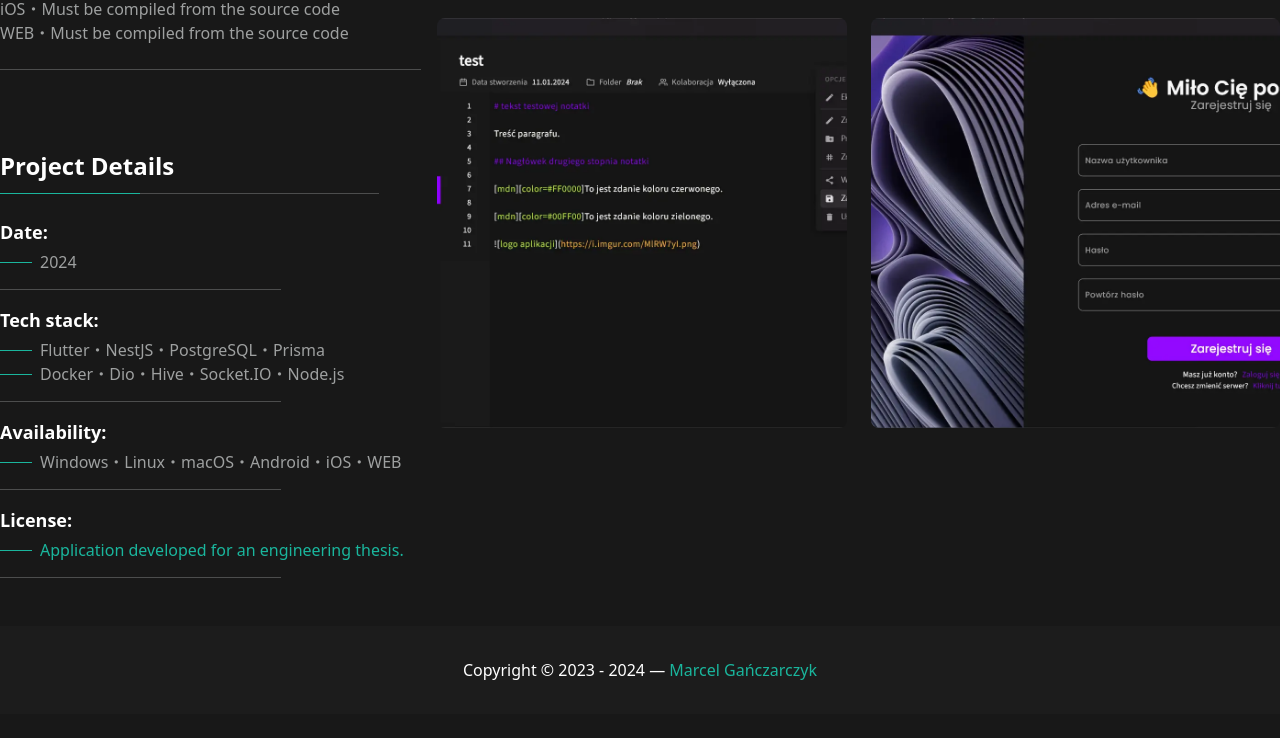
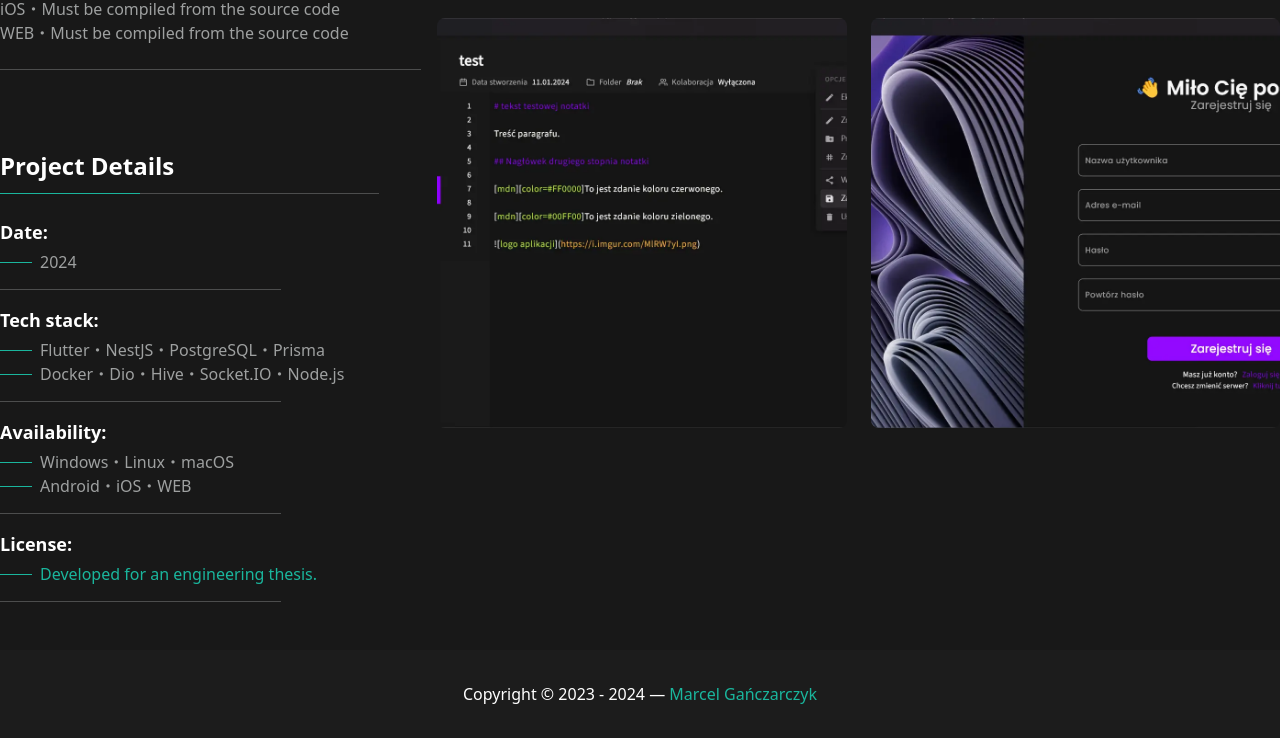
Before and after one commit to TheMultii/mganczarczyk.pl, an Astro site: page /projects/markdown-notepad in a window 1280 px wide. Shown: the part 839-1577 px from the top of the page. Before the commit the page ends 1553 px from the top, so only its background shows below. Built offline with nearby package versions, Linux system fonts and the light colour scheme; Astro itself is replaced by a stand-in of ours.

Commit message:
Splitted Markdown Notepad technologies list

```diff
--- a/src/pages/projects/markdown-notepad.astro
+++ b/src/pages/projects/markdown-notepad.astro
@@ -40,16 +40,22 @@ import MainLayout from "../../layouts/main-layout.astro";
                 </p>
                 <p class="mt-5">
                     <p class="text-[#9EA0A0]">
-                        Windows・<span>Must be compiled from the source code</span>
+                        Windows・<span
+                            >Must be compiled from the source code</span
+                        >
                     </p>
                     <p class="text-[#9EA0A0]">
-                        Linux・<span>Must be compiled from the source code</span>
+                        Linux・<span>Must be compiled from the source code</span
+                        >
                     </p>
                     <p class="text-[#9EA0A0]">
-                        macOS・<span>Must be compiled from the source code</span>
+                        macOS・<span>Must be compiled from the source code</span
+                        >
                     </p>
                     <p class="text-[#9EA0A0]">
-                        Android・<span>Must be compiled from the source code</span>
+                        Android・<span
+                            >Must be compiled from the source code</span
+                        >
                     </p>
                     <p class="text-[#9EA0A0]">
                         iOS・<span>Must be compiled from the source code</span>
@@ -93,8 +99,12 @@ import MainLayout from "../../layouts/main-layout.astro";
                     >
                         <h6 class="text-lg font-bold mb-1">Availability:</h6>
                         <span
+                            class="pl-10 block text-[#9EA0A0] relative before:absolute before:w-8 before:h-px before:top-1/2 before:left-0 before:bg-[#1ab69d]"
+                            >Windows・Linux・macOS</span
+                        >
+                        <span
                             class="pl-10 text-[#9EA0A0] relative before:absolute before:w-8 before:h-px before:top-1/2 before:left-0 before:bg-[#1ab69d]"
-                            >Windows・Linux・macOS・Android・iOS・WEB</span
+                            >Android・iOS・WEB</span
                         >
                     </div>
                     <div
@@ -104,7 +114,7 @@ import MainLayout from "../../layouts/main-layout.astro";
                         <a
                             class="transition-colors text-[#1ab69d] hover:text-[#067259] pl-10 relative before:absolute before:w-8 before:h-px before:top-1/2 before:left-0 before:bg-[#1ab69d]"
                             href="https://github.com/TheMultii/MarkdownNotepad"
-                            >Application developed for an engineering thesis.</a
+                            >Developed for an engineering thesis.</a
                         >
                     </div>
                 </div>
```
